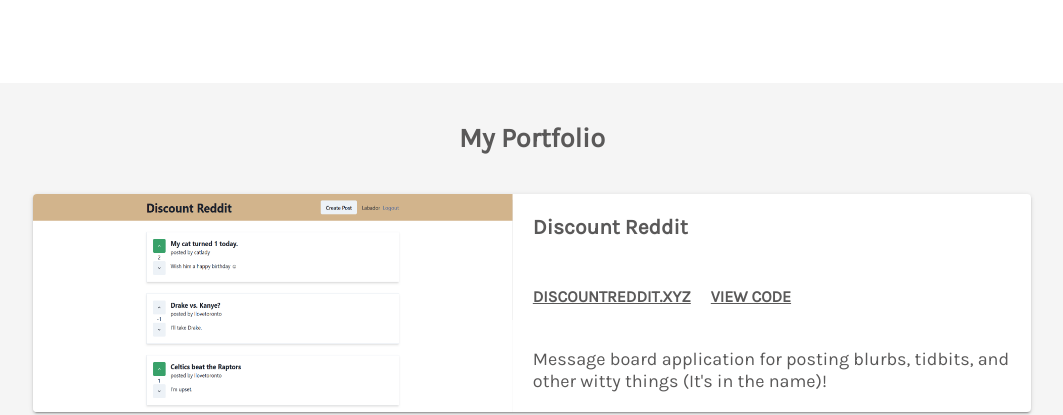
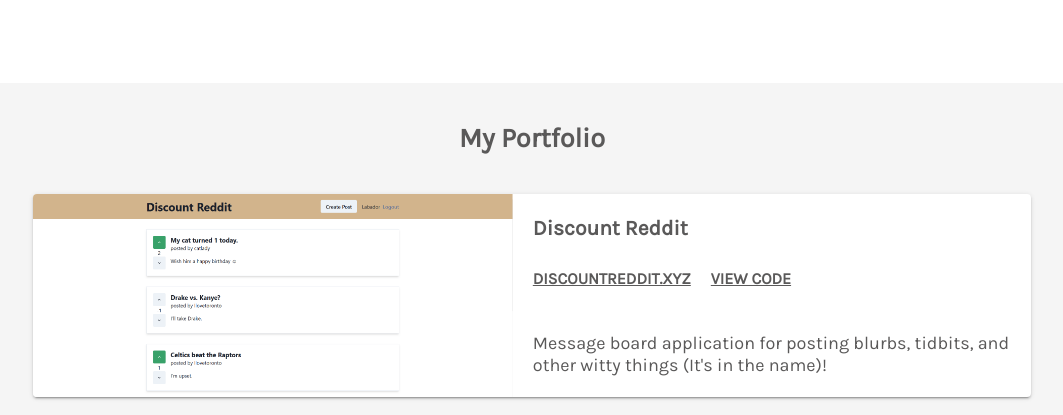
Before and after one commit to marvingay/portfolio-site, a Gatsby site: page / in a window 1280 px wide. Shown: the part 411-826 px from the top of the page, without its empty margins (108-1171 px from the left). Built offline with nearby package versions, Linux system fonts and the light colour scheme; Gatsby itself is replaced by a stand-in of ours.

Commit message:
Adjust wide-screen ProjectCard alignment

```diff
--- a/src/components/ProjectCard.tsx
+++ b/src/components/ProjectCard.tsx
@@ -38,7 +38,9 @@ const ProjectCard: React.FC<ProjectCardProps> = ({
             </h4>
           )}
         </div>
-        <p className="text">{description}</p>
+        <div>
+          <p className="text">{description}</p>
+        </div>
         {achievement && <p className="text">{achievement}</p>}
       </div>
     </div>
--- a/src/styles.scss
+++ b/src/styles.scss
@@ -137,6 +137,7 @@ main {
     }
 
     .info-ct {
+      align-items: center;
       display: flex;
       flex-wrap: wrap;
       margin: 0 20px;
@@ -173,6 +174,8 @@ main {
 
     .links-ct {
       display: flex;
+      width: 100%;
+      margin-top: -20px;
       margin-bottom: auto;
     }
 
```
